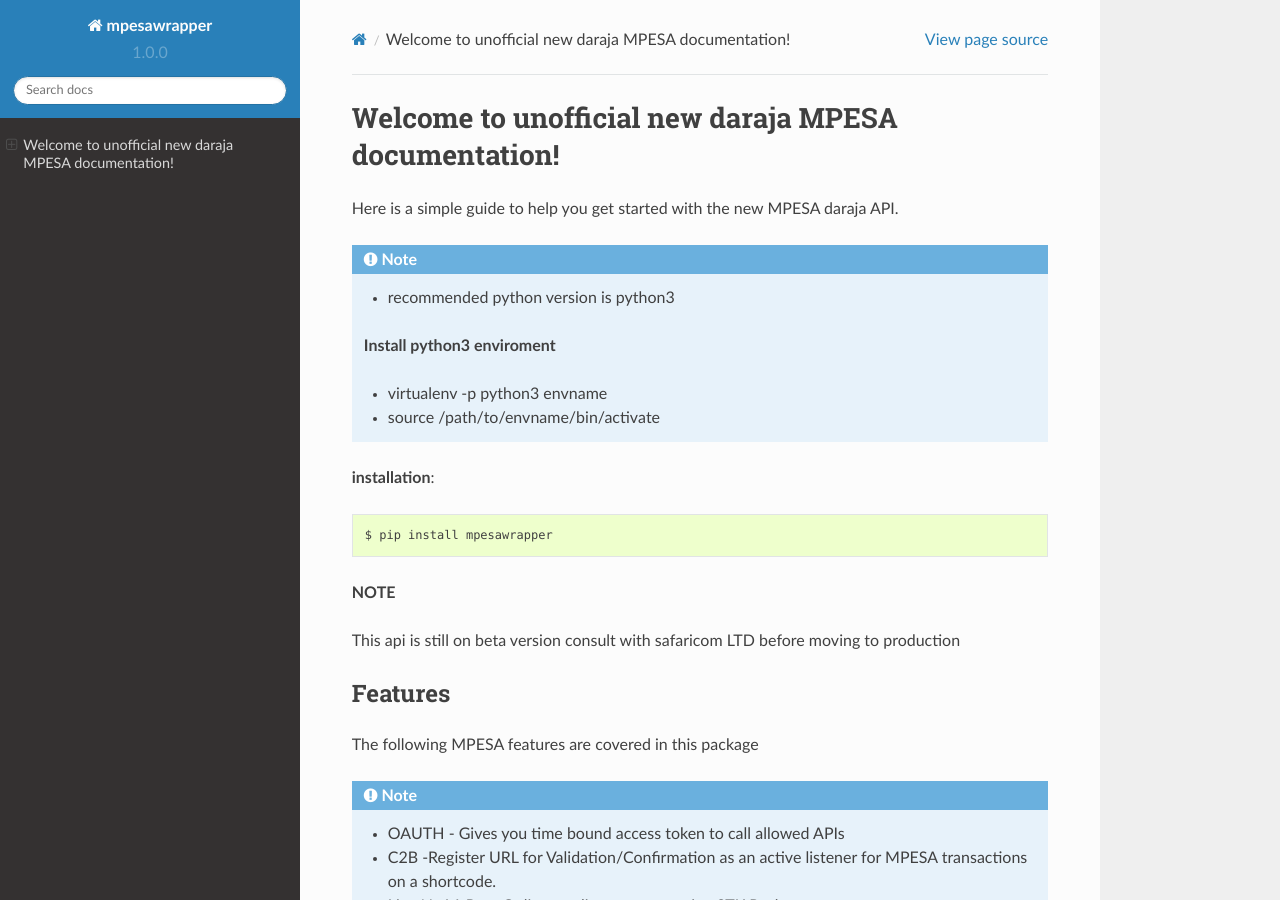
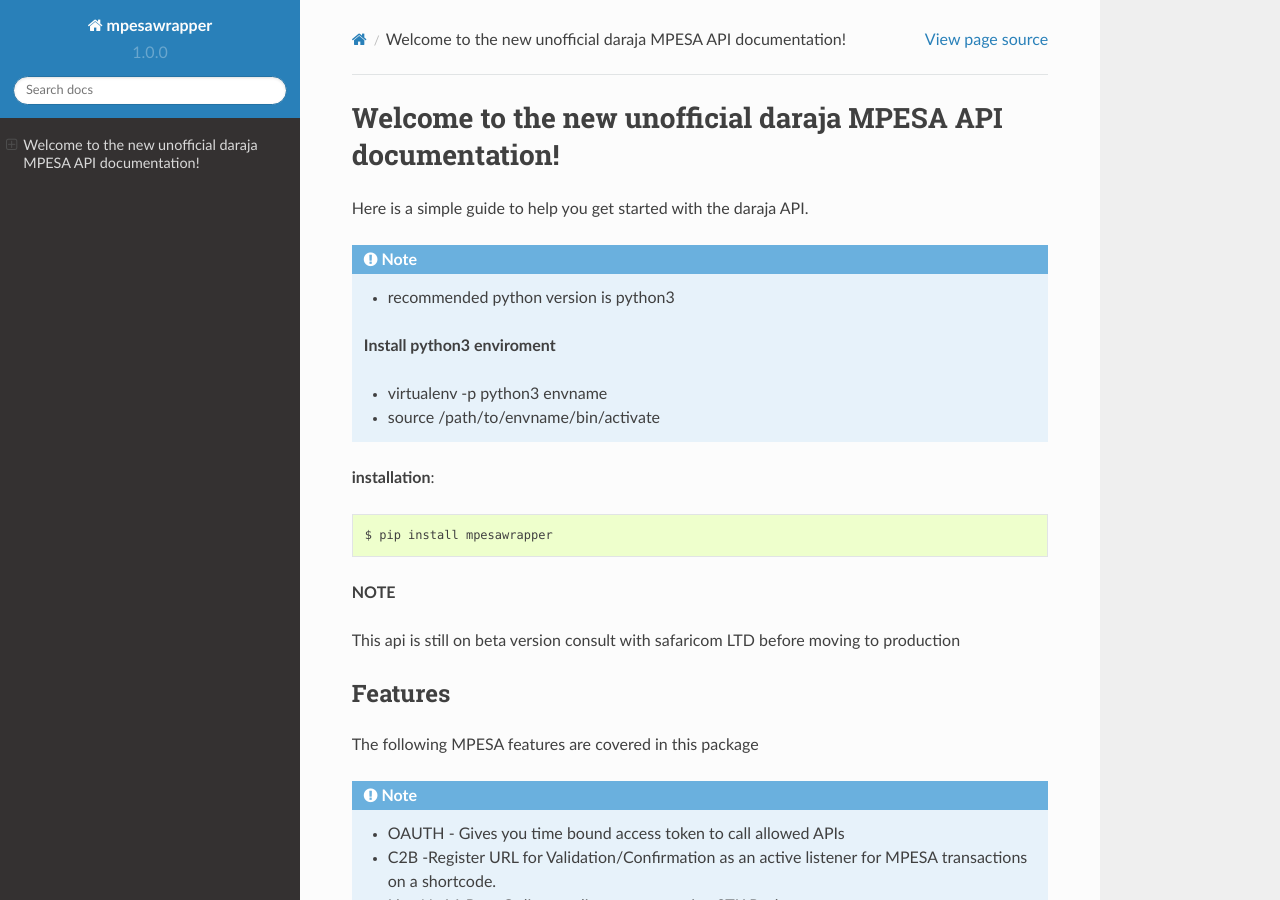
Before and after one commit to Quantumke/mpesawrapper, a Sphinx documentation site: the page built from docs/source/index.rst, in a window 1280 px wide and 900 px high. Built offline with Sphinx 7.4.7 and the Read the Docs theme 2.0.0, drawn with Linux system fonts in a browser that asks for light colours.

Commit message:
Update index.rst

```diff
--- a/docs/source/index.rst
+++ b/docs/source/index.rst
@@ -3,11 +3,11 @@
    You can adapt this file completely to your liking, but it should at least
    contain the root `toctree` directive.
 
-Welcome to unofficial new daraja MPESA documentation!
+Welcome to the new unofficial  daraja MPESA API documentation!
 ======================================================
 
 
-Here is a simple guide to help you get started with the new MPESA daraja API.
+Here is a simple guide to help you get started with the   daraja API.
 
 
 .. note::
```
